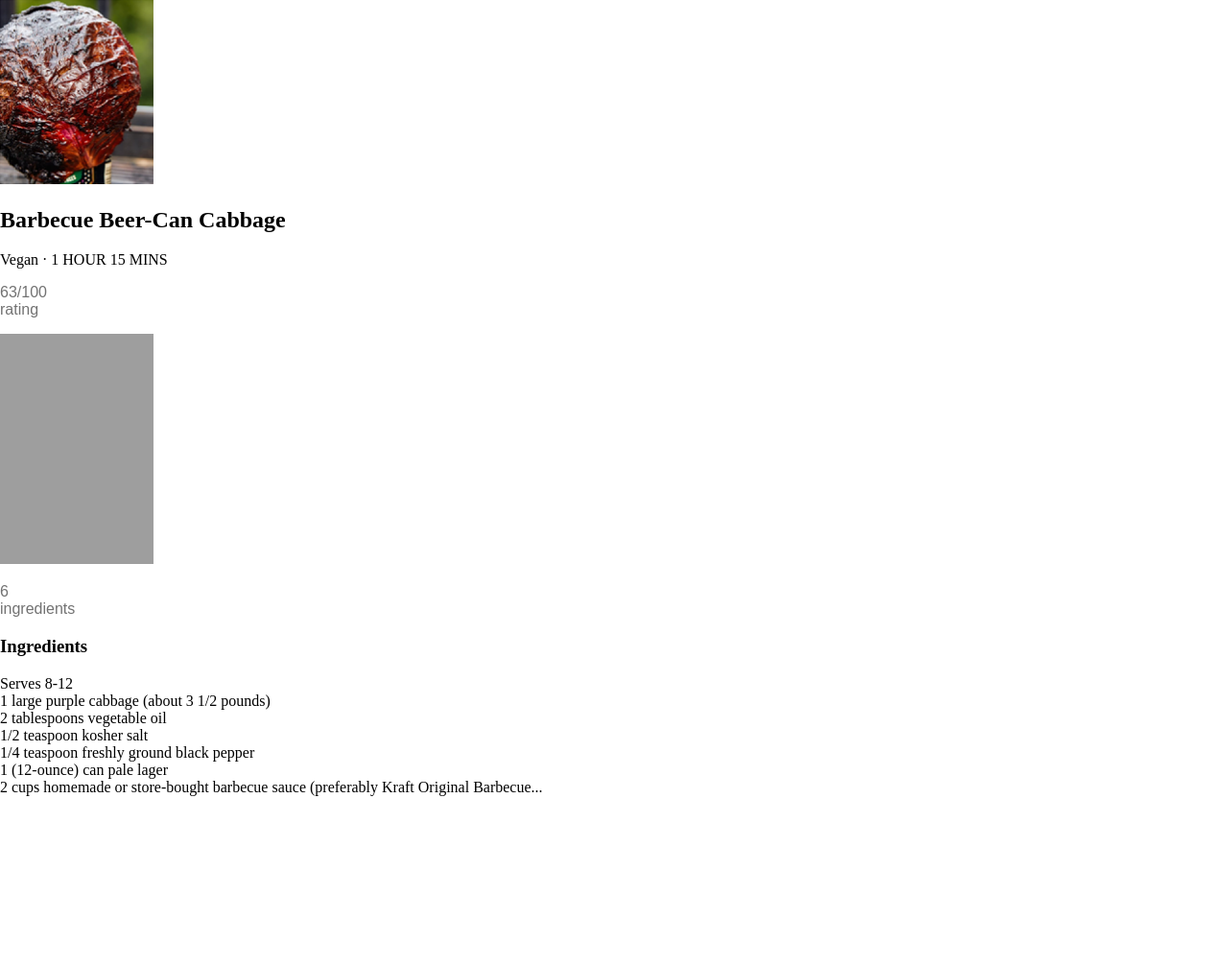
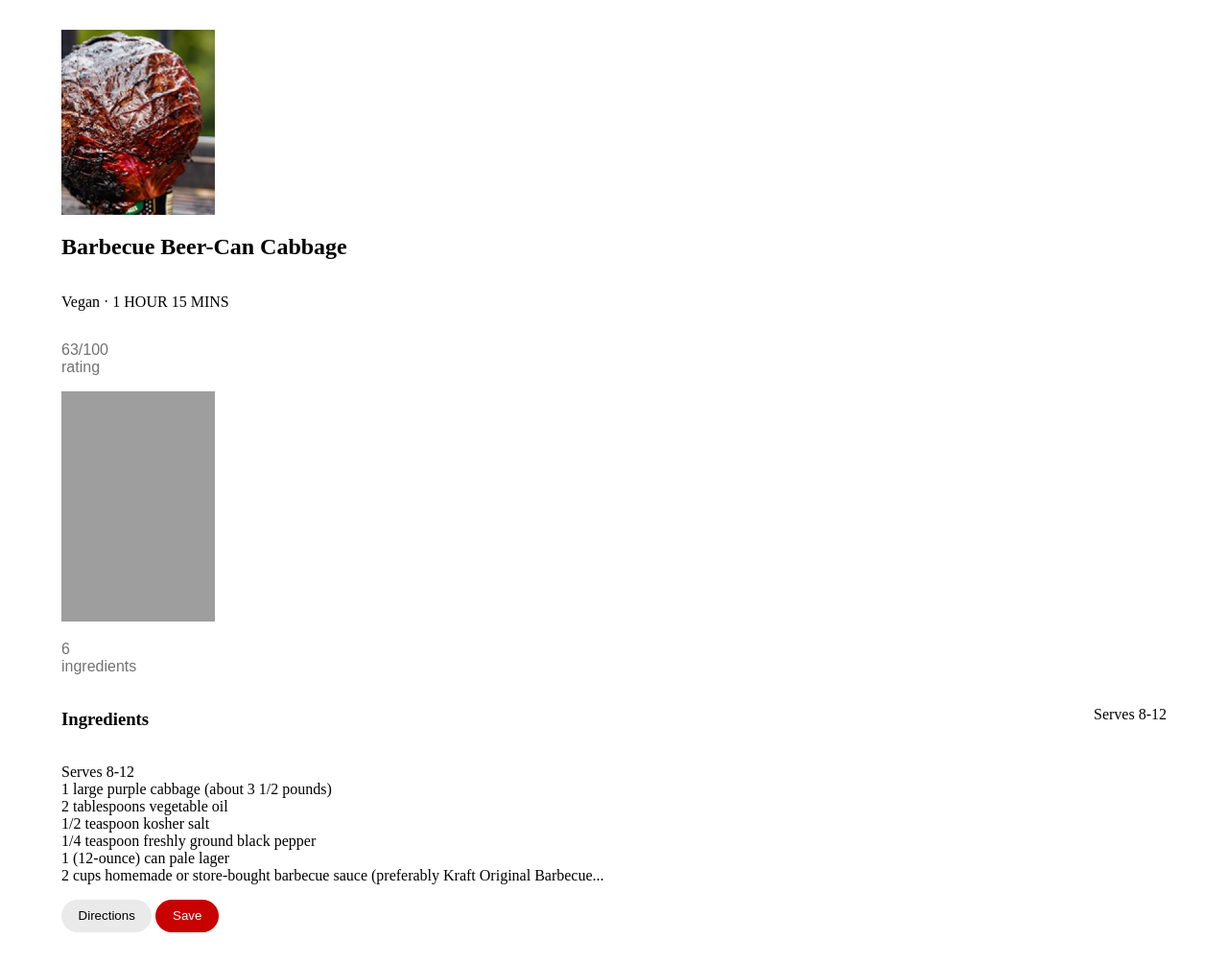
Before and after one commit to juliekolle/Recreate-this, a plain HTML site: page index.html in a window 1280 px wide. Shown: the part 67-1071 px from the top of the page at 96% size. Before the commit the page ends 913 px from the top, so only its background shows below. Drawn offline with Linux system fonts and the light colour scheme; grey boxes are pictures that could not be loaded.

Commit message:
main flex grid

```diff
--- a/index.html
+++ b/index.html
@@ -50,8 +50,11 @@
           ingredients
         </p>
       </div>
-      <article>
-        <h3>Ingredients</h3>
+      <article class="recipe">
+        <div class="ingredientsHeading">
+          <h3>Ingredients</h3>
+          <p class="servesSticker">Serves 8-12</p>
+        </div>
         <p>
           Serves 8-12 <br />
           1 large purple cabbage (about 3 1/2 pounds) <br />
@@ -62,6 +65,8 @@
           2 cups homemade or store-bought barbecue sauce (preferably Kraft
           Original Barbecue...
         </p>
+        <button class="greyButton">Directions</button>
+        <button class="redButton">Save</button>
       </article>
     </main>
     <footer></footer>
--- a/style.css
+++ b/style.css
@@ -181,3 +181,19 @@ img {
     transform: rotate(110deg);
   }
 }
+
+main {
+  display: flex;
+  flex-direction: column;
+  padding: 2rem 4rem 2rem 4rem;
+}
+
+.ingredientsHeading {
+  display: flex;
+  flex-direction: row;
+  justify-content: space-between;
+}
+
+/* article .recipe {
+  padding: ;
+} */
```
Also changed, not shown: 1 other file.
